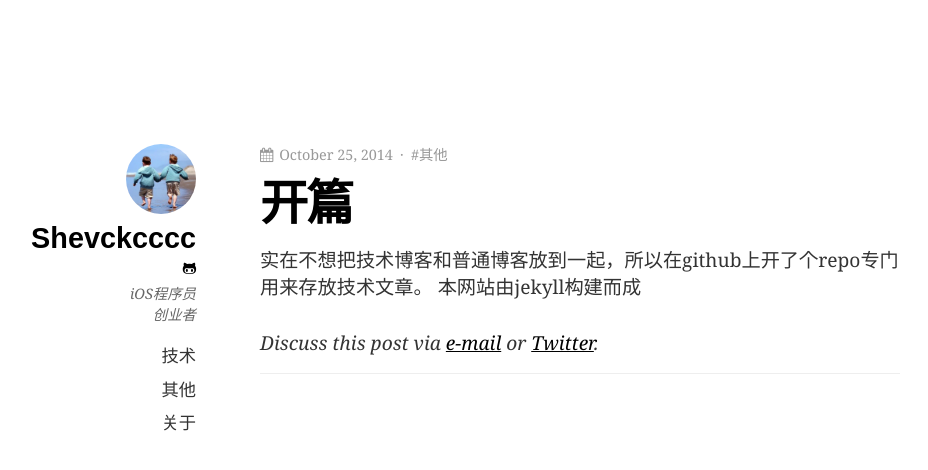
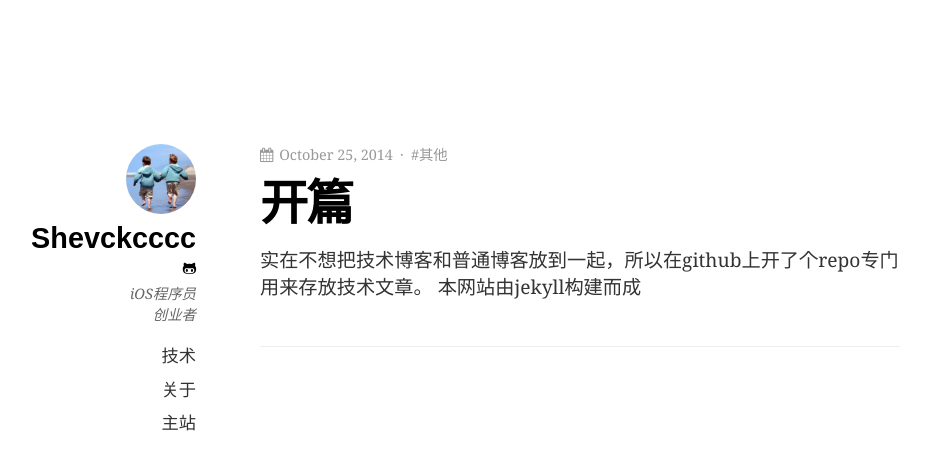
Before and after one commit to Shevckcccc/mysql.im, a Jekyll site: the page built from _posts/2014-10-25-start.md, in a window 1280 px wide. Shown: the top 470 px of the page, without its empty margins (124-1052 px from the left). Built offline with Jekyll 4.4.1, drawn with Linux system fonts in a browser that asks for light colours; comment, search, counter and statistics services are not loaded.

```diff
--- a/_includes/header.html
+++ b/_includes/header.html
@@ -8,8 +8,8 @@
     <div class=home-nav>
         <ul>
             <li><a href="/">技术</a></li>
-            <li><a href="#news">其他</a></li>
             <li><a href="/about">关于</a></li>
+            <li><a target="_blank" href="http://java.im/">主站</a></li>
         </ul>
     </div>
 </div>
--- a/_layouts/post.html
+++ b/_layouts/post.html
@@ -4,7 +4,7 @@ layout: default
 <div class=post>
     {% if page.feature %}
     <div class=feature-image>
-        <img src="{{ site.baseurl }}{{ page.feature }}"/>
+        <img src="{{ page.feature }}"/>
     </div>
     {% endif %}
     {% include post-meta.html %}
@@ -12,8 +12,20 @@ layout: default
     <div class=content>
         {{ content }}
         <p class=discuss>
-            Discuss this post via <a href="mailto:{{ site.email }}">e-mail</a>
-            or <a href="{{ site.twitter_url }}">Twitter</a>.
+            <div class="ds-thread" {% if page.id %}data-thread-key="{{ page.id }}"{% endif %}  data-title="{% if page.title %}{{ page.title }} - {% endif %}{{ site.title }}"></div>
+            <!-- 多说评论框 end -->
+            <!-- 多说公共JS代码 start (一个网页只需插入一次) -->
+            <script type="text/javascript">
+                var duoshuoQuery = {short_name:"mysqlim"};
+                (function() {
+                    var ds = document.createElement('script');
+                    ds.type = 'text/javascript';ds.async = true;
+                    ds.src = (document.location.protocol == 'https:' ? 'https:' : 'http:') + '//static.duoshuo.com/embed.js';
+                    ds.charset = 'UTF-8';
+                    (document.getElementsByTagName('head')[0]
+                            || document.getElementsByTagName('body')[0]).appendChild(ds);
+                })();
+            </script>
         </p>
     </div>
 </div>
```
